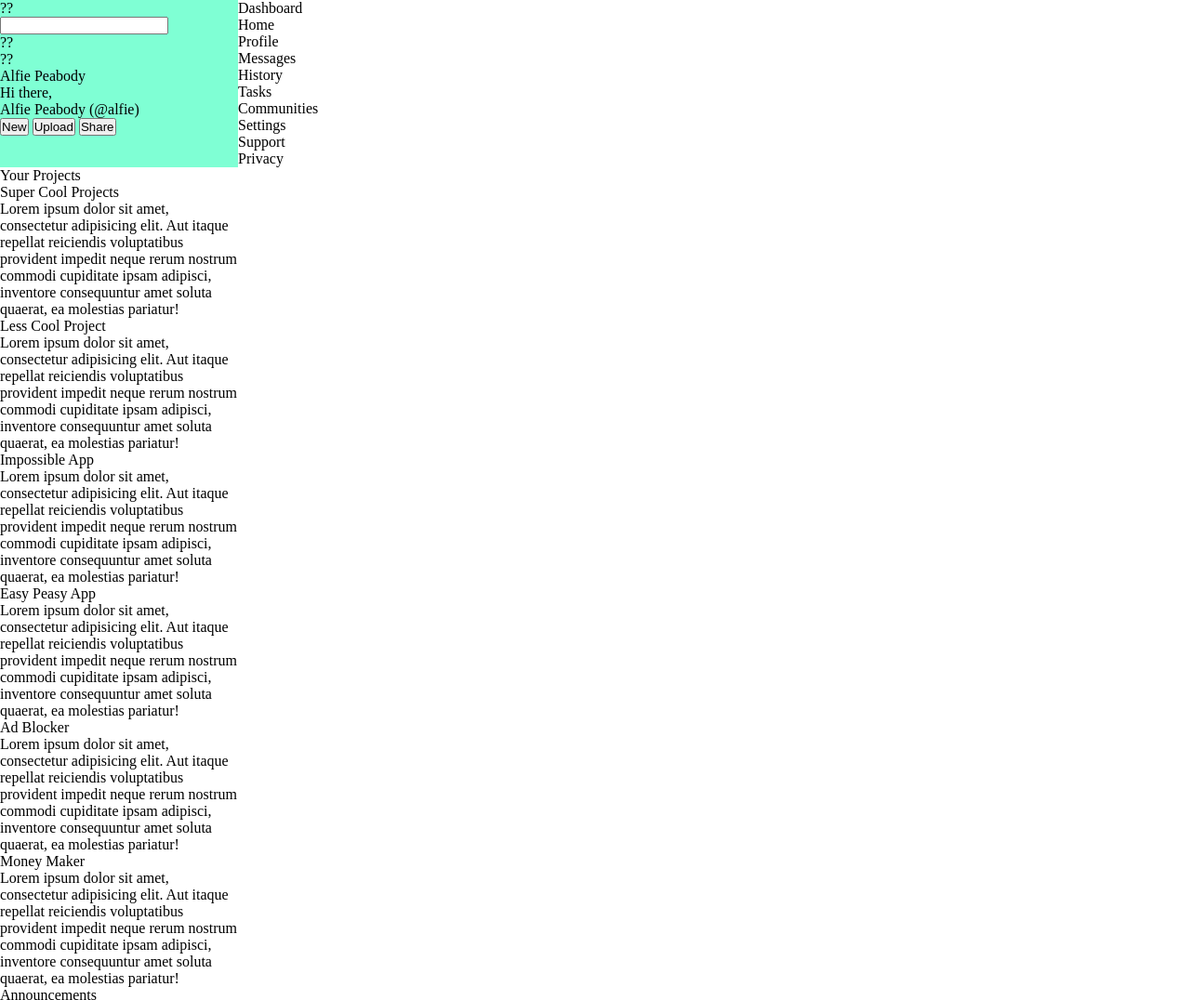
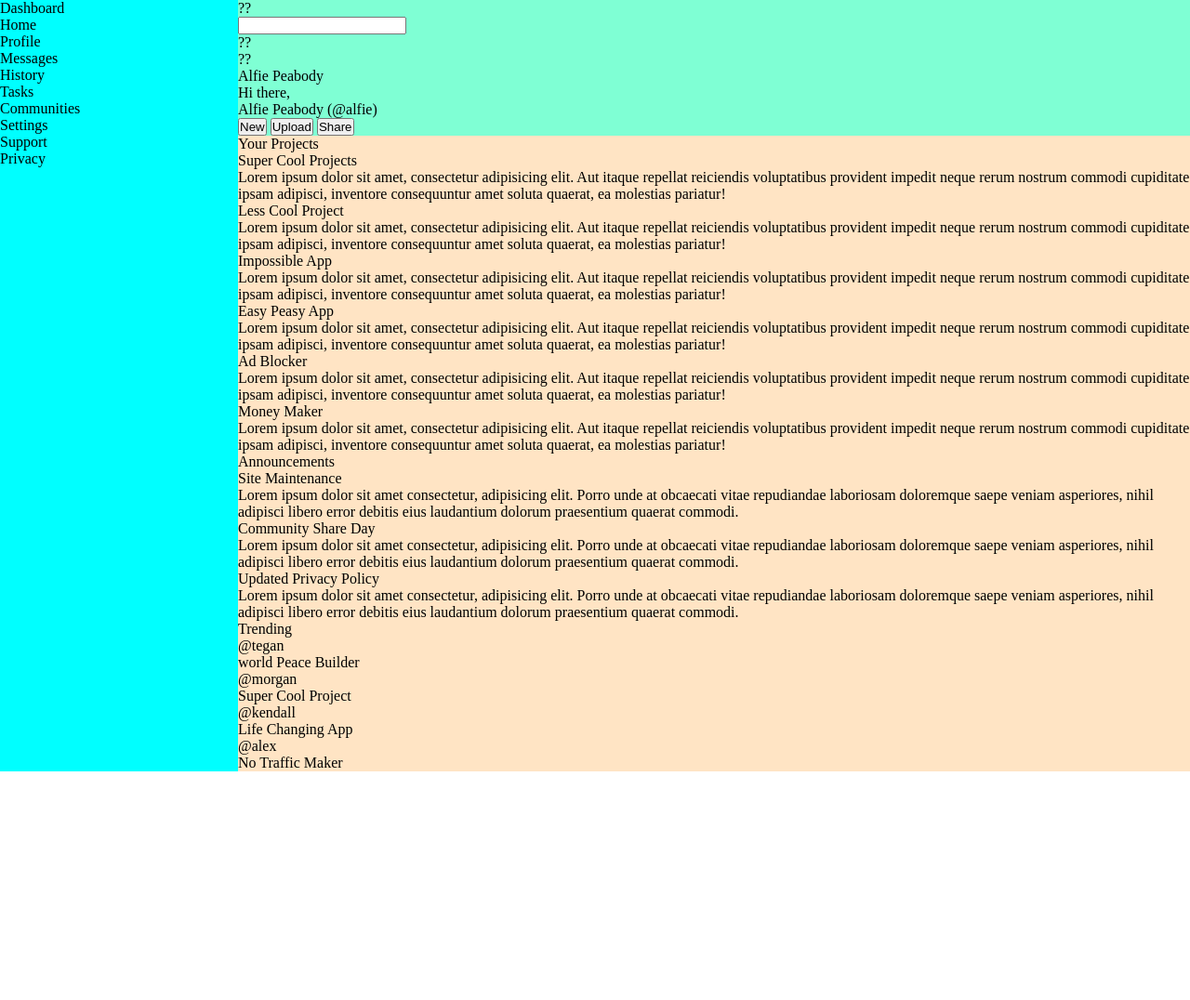
Before and after one commit to NinaVsWorld/admin-dashboard, a plain HTML site: page index.html in a window 1280 px wide. Shown: the top 1076 px of the page at 93% size. After the commit the page ends 830 px from the top, so only its background shows below. Drawn offline with Linux system fonts and the light colour scheme.

Commit message:
Positioned header, sidebar and main

```diff
--- a/style.css
+++ b/style.css
@@ -12,4 +12,15 @@ body {
 
 .header {
     background-color: aquamarine;
+    grid-column: 2;
 }
+
+.sidebar {
+    background-color: aqua;
+    grid-row: 1 / 3;
+}
+
+.main {
+    background-color: bisque;
+    grid-column: 2;
+}
```
